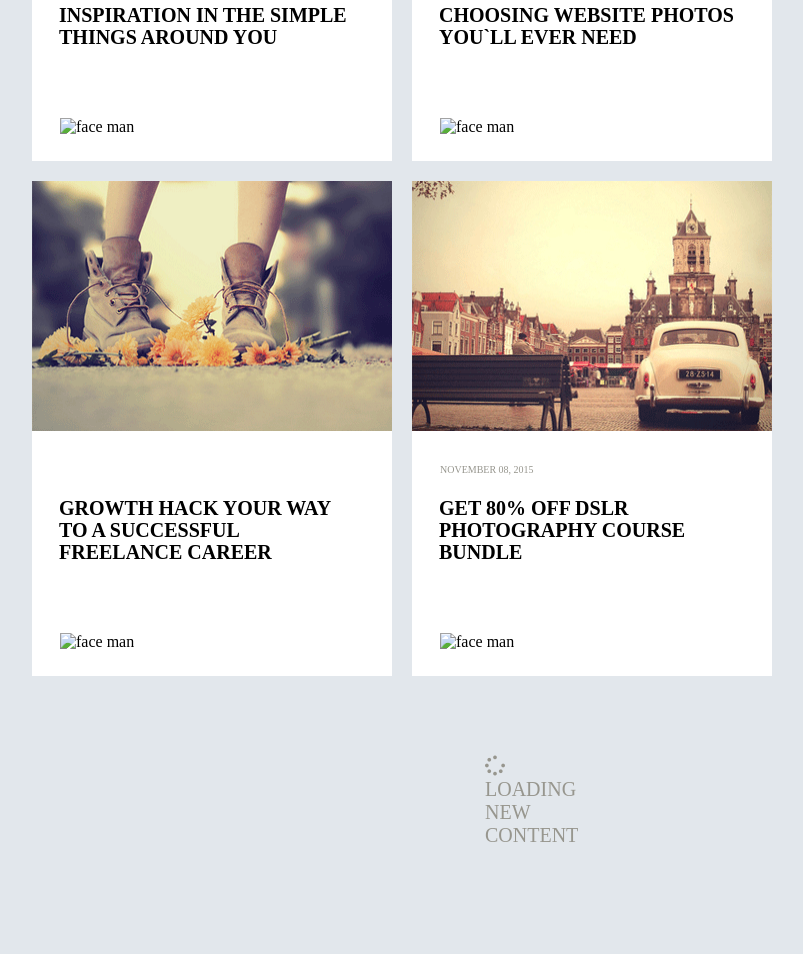
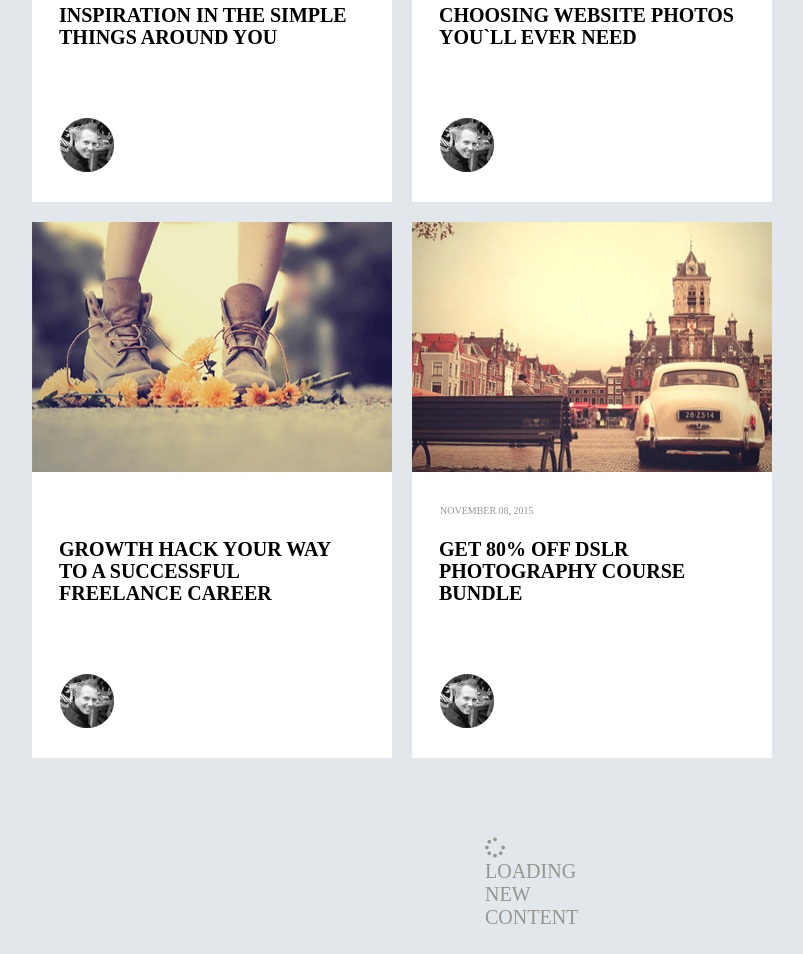
Before and after one commit to NataKyrylenko/Home_Work10, a plain HTML site: page index.html in a window 1280 px wide. Shown: the part 984-1938 px from the top of the page, without its empty margins (193-996 px from the left). Drawn offline with Linux system fonts and the light colour scheme; the site is published under a folder, as on GitHub Pages, so addresses that start at the root find nothing.

Commit message:
Update index.html

```diff
--- a/index.html
+++ b/index.html
@@ -22,7 +22,7 @@
                 <h2>HOW TO FIND DESIGN
                     INSPIRATION IN THE SIMPLE
                     THINGS AROUND YOU</h2>
-                <img src="/img/icon.png" alt="face man">
+                <img src="./img/icon.png" alt="face man">
             </div>
             <div class="card">
                 <img src="./img/card2.png" alt="girls">
@@ -30,7 +30,7 @@
                 <h2>THE ONLY GUIDE TO
                     CHOOSING WEBSITE
                 PHOTOS YOU`LL EVER NEED</h2>
-                <img src="/img/icon.png" alt="face man">
+                <img src="./img/icon.png" alt="face man">
             </div>
             <div class="card">
                 <img src="./img/card3.png" alt="flowers and shoes">
@@ -38,14 +38,14 @@
                 <h2>GROWTH HACK YOUR WAY
                     TO A SUCCESSFUL
                 FREELANCE CAREER</h2>
-                <img src="/img/icon.png" alt="face man">
+                <img src="./img/icon.png" alt="face man">
             </div>
             <div class="card">
                 <img src="./img/card4.png" alt="car in town">
                 <p>NOVEMBER 08, 2015</p>
                 <h2>GET 80% OFF DSLR
                     PHOTOGRAPHY COURSE BUNDLE</h2>
-                <img src="/img/icon.png" alt="face man">
+                <img src="./img/icon.png" alt="face man">
             </div>
             <div class="footer">
                 <p>
```
